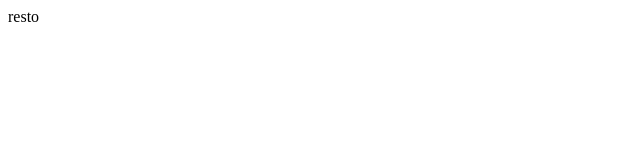
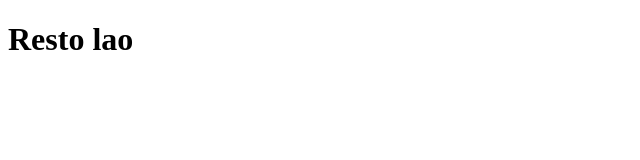
Before and after one commit to Ludoph/restolao, a plain HTML site: page index.html in a window 1280 px wide. Shown: the whole page, without its empty margins (0-640 px from the left). Drawn offline with Linux system fonts and the light colour scheme.

Commit message:
index.html

```diff
--- a/index.html
+++ b/index.html
@@ -7,6 +7,6 @@
     <title>Document</title>
 </head>
 <body>
-    resto
+    <h1>Resto lao</h1>
 </body>
 </html>
```
